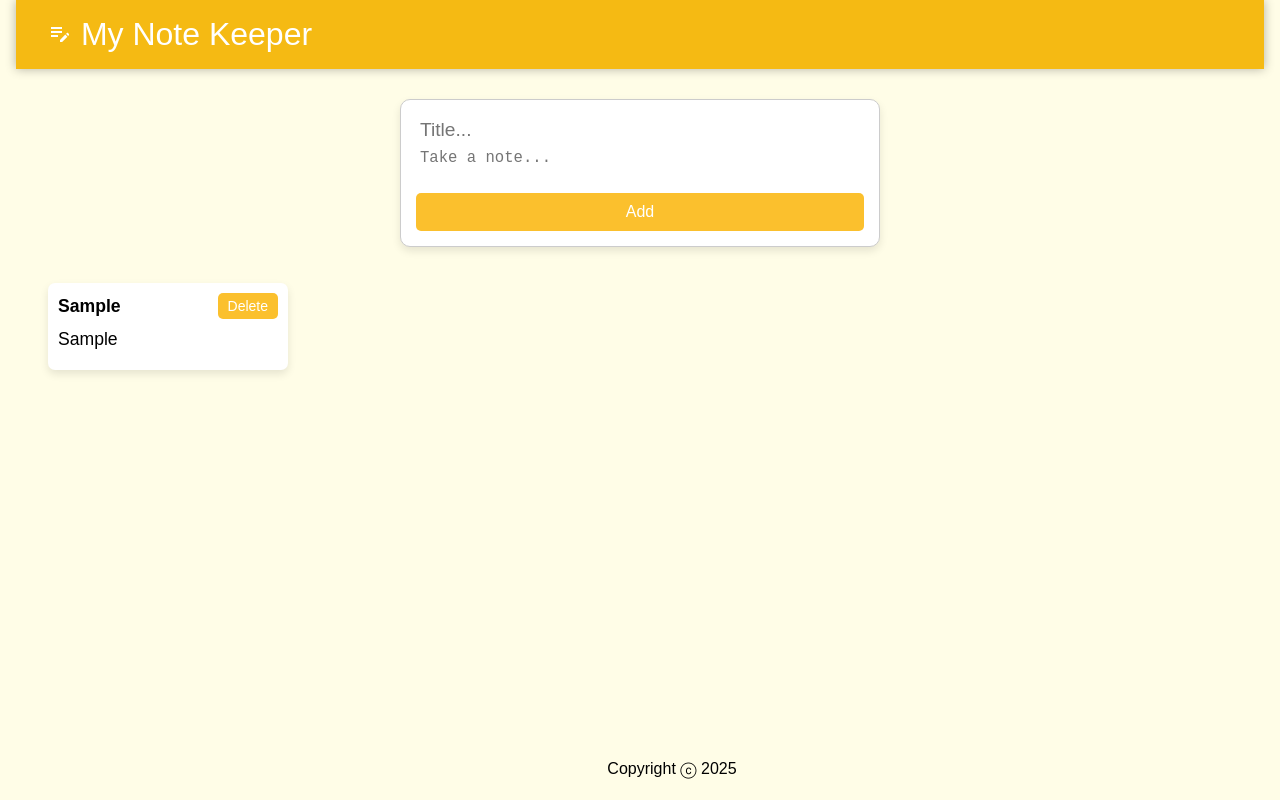
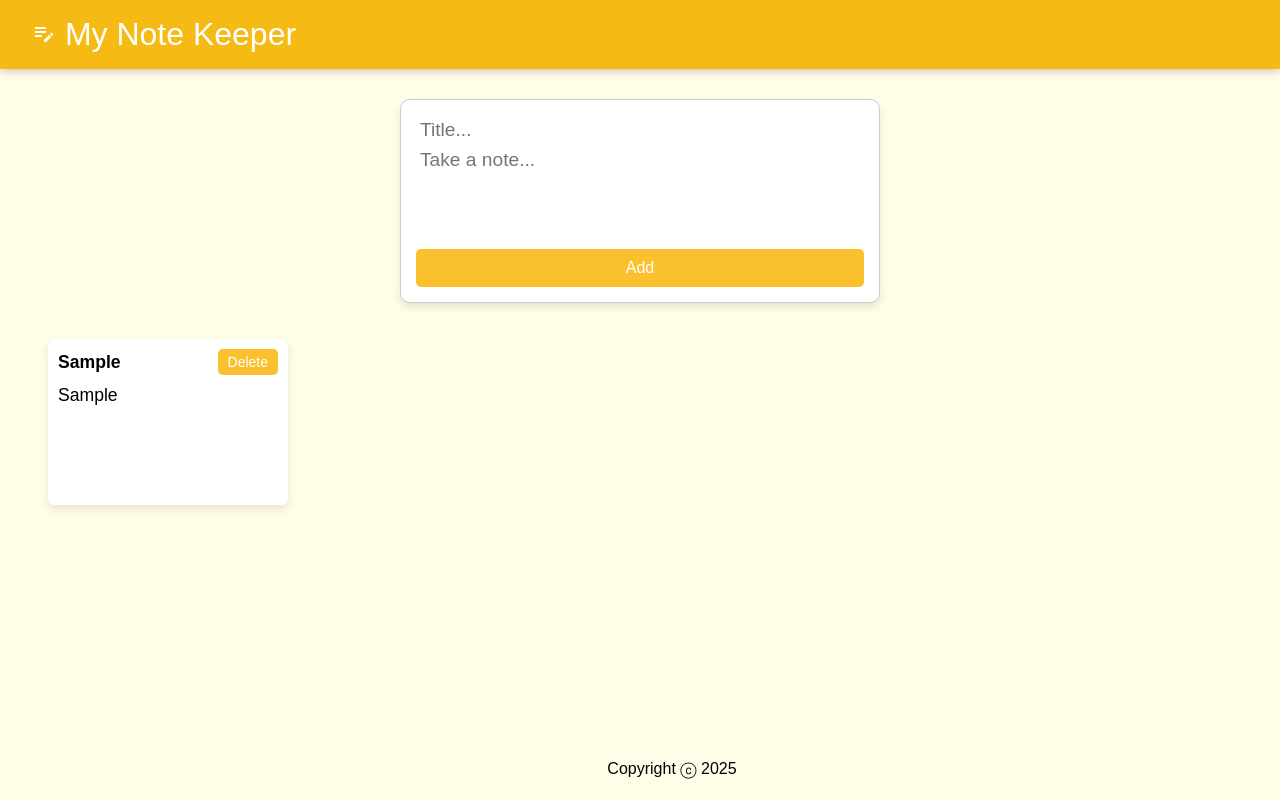
Before and after one commit to JavierJu/my-note-taking-app, a React (Vite) app: page / in a window 1280 px wide. Both pictures are taken after typing "Sample", "Sample" into the empty fields and a click on the button "Add". Shown: the top 800 px of the page. Built offline with nearby package versions, Linux system fonts and the light colour scheme.

Commit message:
updated details for note-header and content area

```diff
--- a/public/styles.css
+++ b/public/styles.css
@@ -5,7 +5,7 @@
 }
 
 html {
-  font-family: sans-serif;
+  font-family: Arial, sans-serif;
 }
 
 /* 전체 페이지 배경: 아주 연한 노란색 */
@@ -20,7 +20,7 @@ body,
 /* 헤더 스타일: 진한 노란색 배경, 중앙 정렬 */
 header {
   background-color: #f5ba13;
-  margin: auto -16px;
+  margin: auto -32px;
   padding: 16px 32px;
   box-shadow: 0 0 10px 0 rgba(0, 0, 0, 0.3);
 }
@@ -49,6 +49,8 @@ footer {
   border-radius: 10px;
   padding: 15px;
   box-shadow: 0 4px 8px rgba(0, 0, 0, 0.1);
+  font-size: 16px; /* 기준 폰트 사이즈 지정 */
+  font-family: Arial, sans-serif;
 }
 
 /* 신규 노트 입력 영역 스타일 */
@@ -60,6 +62,11 @@ footer {
   outline: none;
   font-size: 1.2em;
   resize: none;
+  font-family: Arial, sans-serif;
+}
+
+.note-input-container textarea {
+  min-height: 100px; /* 원하는 기본 높이로 설정 */
 }
 
 /* 신규 노트 추가 버튼 스타일 (입력 카드 내부) */
@@ -85,6 +92,7 @@ footer {
   margin: 16px;
   float: left;
   box-shadow: 0 4px 8px rgba(0, 0, 0, 0.1);
+  font-family: Arial, sans-serif;
 }
 
 /* 노트 헤더: 제목과 삭제 버튼 */
@@ -99,6 +107,8 @@ footer {
   margin: 0;
   cursor: pointer;
   font-size: 1.1em;
+  white-space: pre-wrap;
+  word-wrap: break-word;
 }
 
 /* 노트 내용 스타일: 클릭 시 수정 모드로 전환 (커서 포인터) */
@@ -108,17 +118,30 @@ footer {
   margin: 10px 0;
   white-space: pre-wrap;
   word-wrap: break-word;
+  min-height: 100px; /* 원하는 기본 높이로 설정 */
 }
 
 /* 수정 모드에서 사용하는 input과 textarea 스타일 */
-.note-content input,
+.note-header input,
 .note-content textarea {
   width: 100%;
   border: none;
-  padding: 4px;
   outline: none;
-  font-size: 1.2em;
+  font-size: 1.1em; /* h2, p와 동일한 폰트 크기 */
   resize: none;
+  text-align: left;
+  background: transparent; /* 배경을 투명하게 하여 노트의 배경과 일치 */
+  white-space: pre-wrap;
+  word-wrap: break-word;
+  margin: 0; /* 기본 마진 제거 */
+  padding: 0; /* 필요하다면 패딩도 조정 */
+  font-family: Arial, sans-serif;
+}
+
+/* 노트 내용 영역의 textarea는 p와 같은 margin 적용 */
+.note-content textarea {
+  margin: 10px 0;
+  min-height: 96px; /* 원하는 기본 높이로 설정 */
 }
 
 /* 삭제 버튼 스타일: 입력 카드와 일치하도록 */
```
